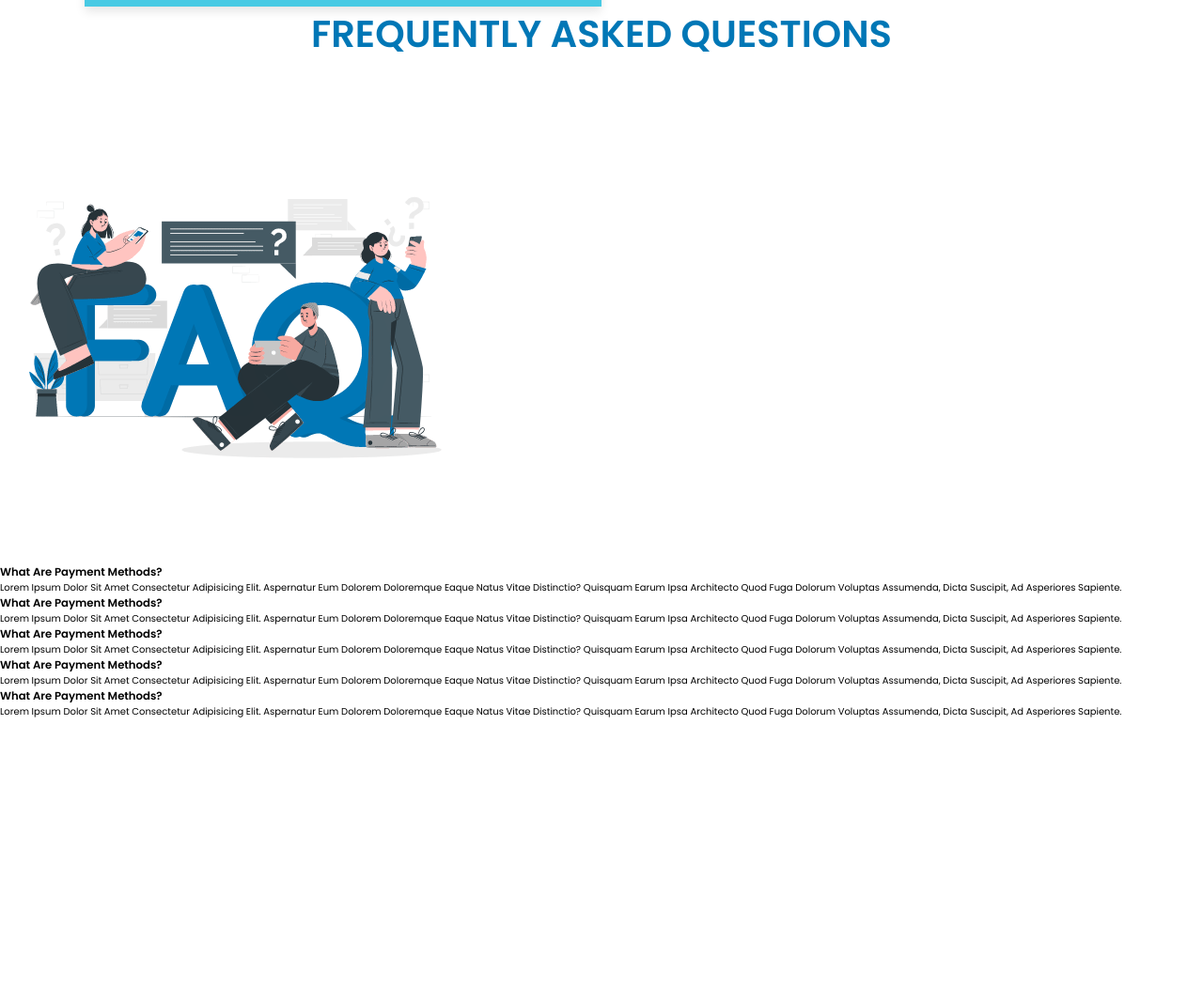
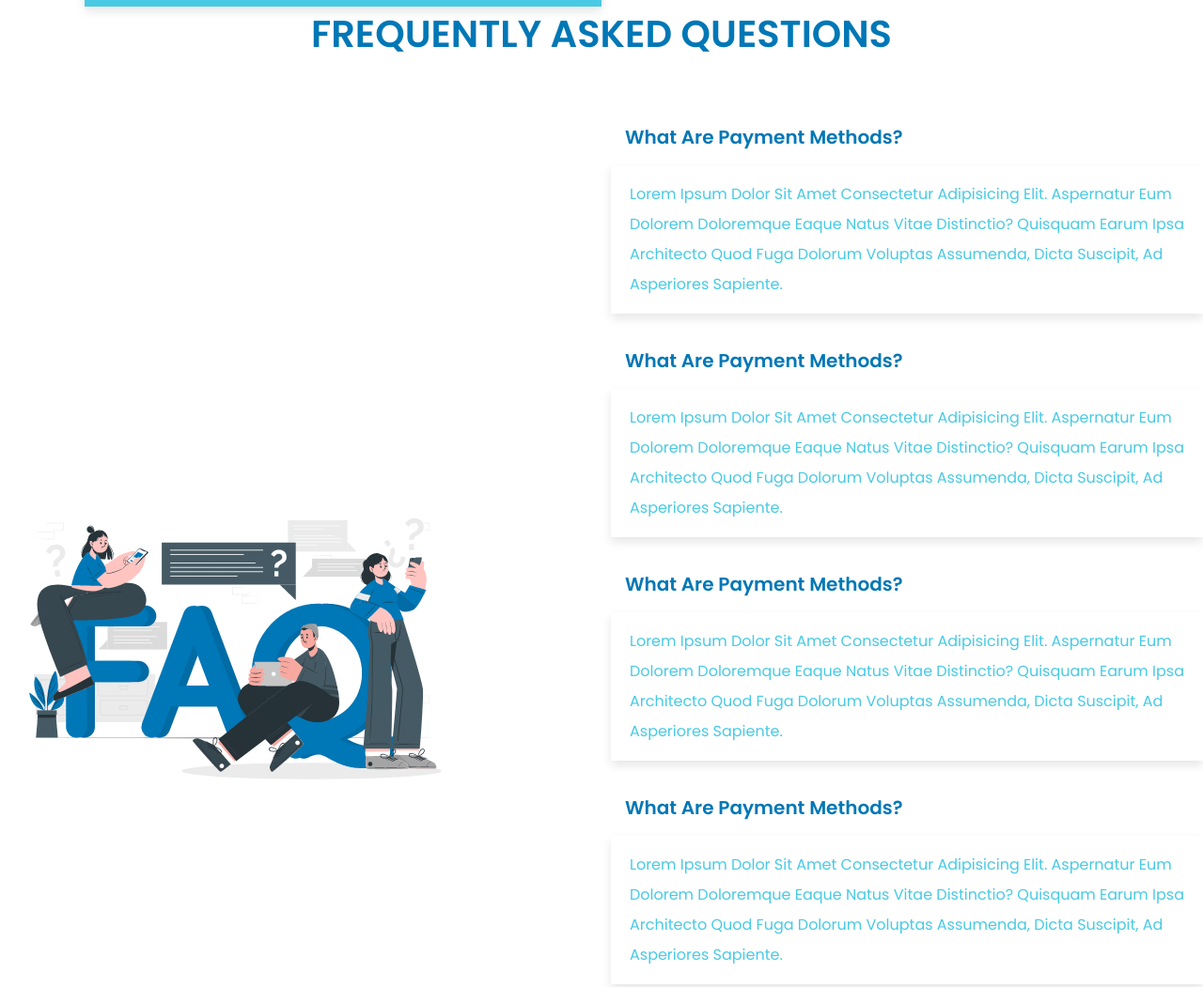
Before and after one commit to ArtPlatosha/Hotel, a plain HTML site: page index.html in a window 1280 px wide. Shown: the part 3674-4725 px from the top of the page at 94% size. Before the commit the page ends 4440 px from the top, so only its background shows below. Drawn offline with nearby package versions, Linux system fonts and the light colour scheme.

Commit message:
commit: 25th commit
ending faq-section (CSS)

```diff
--- a/css/style.css
+++ b/css/style.css
@@ -426,3 +426,37 @@ section {
 	font-size: 1.3rem;
 	color: var(--primary);
 }
+
+.faqs .row {
+	display: flex;
+	flex-wrap: wrap;
+	gap: 2rem;
+	align-items: center;
+}
+
+.faqs .row .image {
+	flex: 1 1 40rem;
+}
+
+.faqs .row .content {
+	flex: 1 1 40rem;
+}
+
+.faqs .row .content .box {
+	margin-top: 2rem;
+}
+
+.faqs .row .content .box h3 {
+	font-size: 2rem;
+	color: var(--primary);
+	padding: 1.5rem;
+	cursor: pointer;
+}
+
+.faqs .row .content .box p {
+	font-size: 1.6rem;
+	padding: 1.5rem 2rem;
+	line-height: 2;
+	color: var(--secondary);
+	box-shadow: var(--box-shadow);
+}
```
